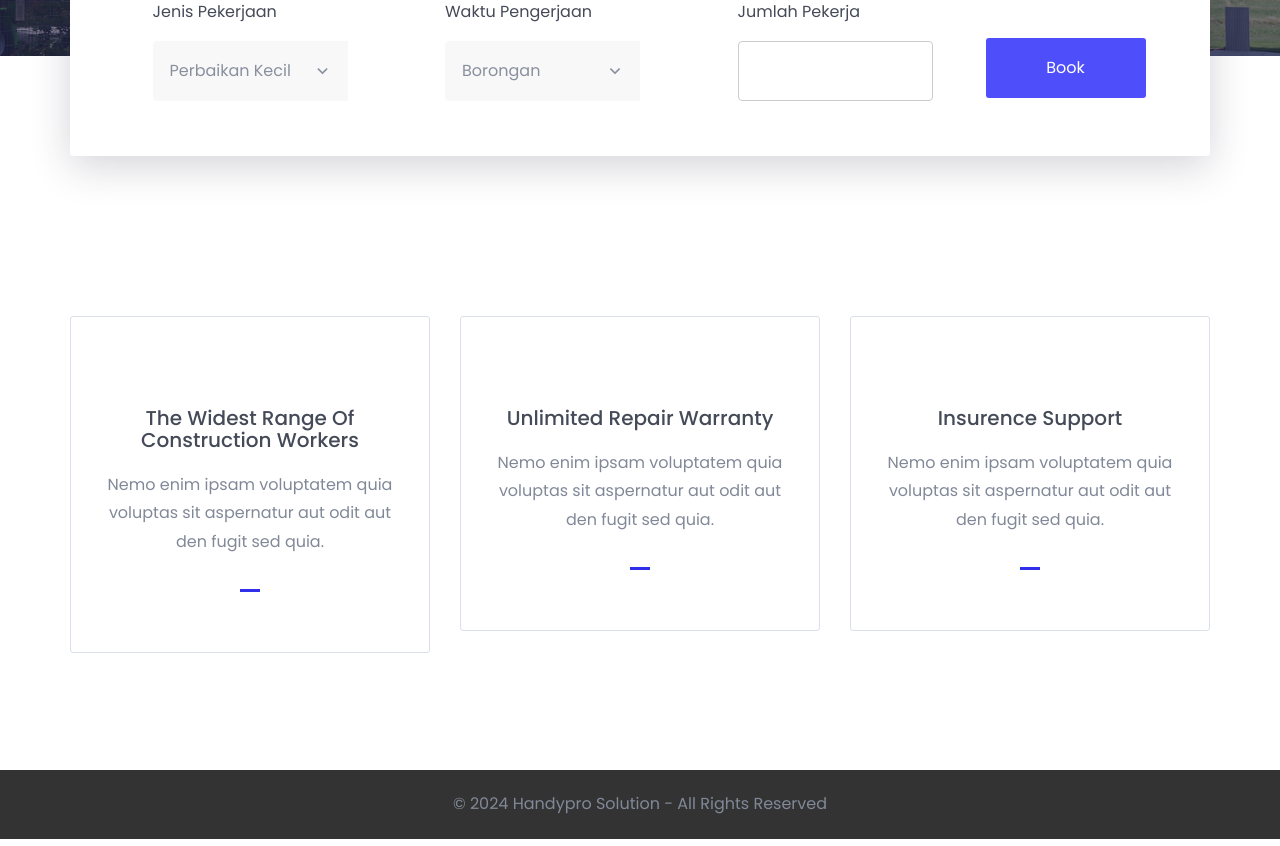
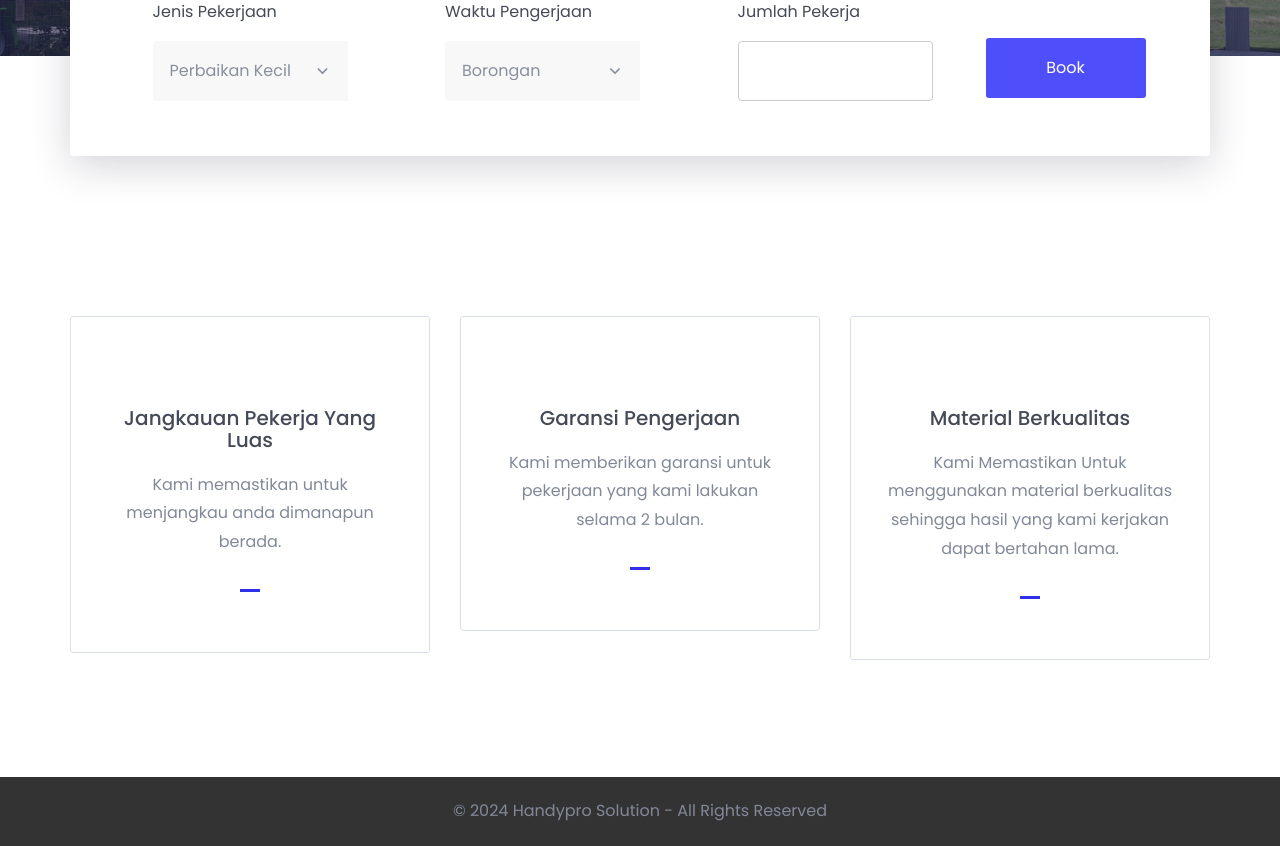
Before and after one commit to Cortez-V/HandyPro-Solution, a plain HTML site: page index.html in a window 1280 px wide. Shown: the part 798-1644 px from the top of the page. Drawn offline with nearby package versions, Linux system fonts and the light colour scheme.

Commit message:
Update index.html
Signed-off-by: Cortez-V <cortez.verdaffa@gmail.com>

```diff
--- a/index.html
+++ b/index.html
@@ -187,27 +187,27 @@
 						<div class="col-md-4 col-sm-6">
 							<div class="single-service-item">
 
-								<h2><a href="#">the widest range of construction workers</a></h2>
+								<h2><a href="#">Jangkauan Pekerja Yang Luas</a></h2>
 								<p>
-									Nemo enim ipsam voluptatem quia voluptas sit aspernatur aut odit aut den fugit sed quia.
+									Kami memastikan untuk menjangkau anda dimanapun berada.
 								</p>
 							</div>
 						</div>
 						<div class="col-md-4 col-sm-6">
 							<div class="single-service-item">
 
-								<h2><a href="#">unlimited repair warranty</a></h2>
+								<h2><a href="#">Garansi Pengerjaan</a></h2>
 								<p>
-									Nemo enim ipsam voluptatem quia voluptas sit aspernatur aut odit aut den fugit sed quia.
+									Kami memberikan garansi untuk pekerjaan yang kami lakukan selama 2 bulan.
 								</p>
 							</div>
 						</div>
 						<div class="col-md-4 col-sm-6">
 							<div class="single-service-item">
 
-								<h2><a href="#">insurence support</a></h2>
+								<h2><a href="#">Material Berkualitas</a></h2>
 								<p>
-									Nemo enim ipsam voluptatem quia voluptas sit aspernatur aut odit aut den fugit sed quia.
+									Kami Memastikan Untuk menggunakan material berkualitas sehingga hasil yang kami kerjakan dapat bertahan lama.
 								</p>
 							</div>
 						</div>
```
